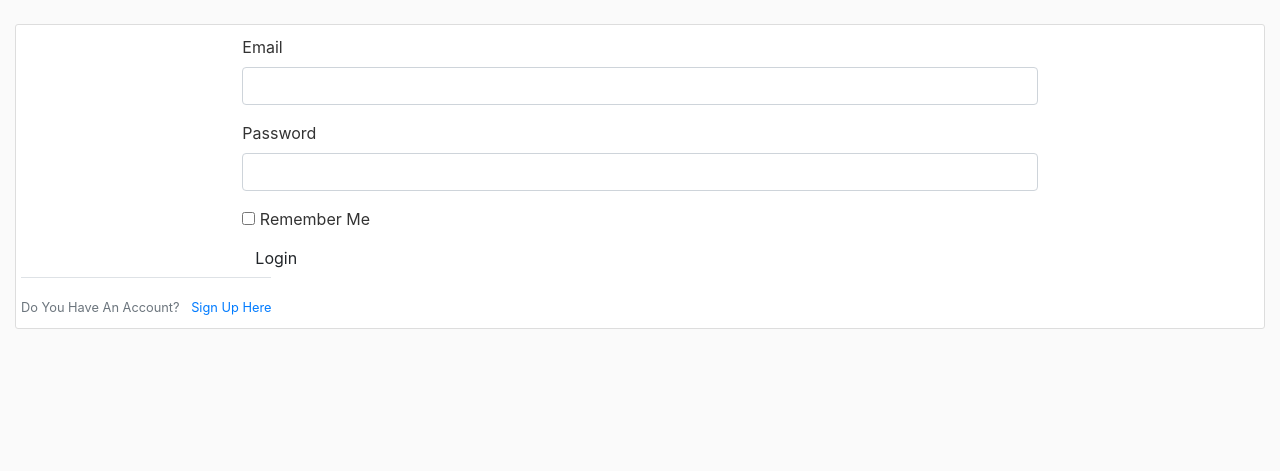
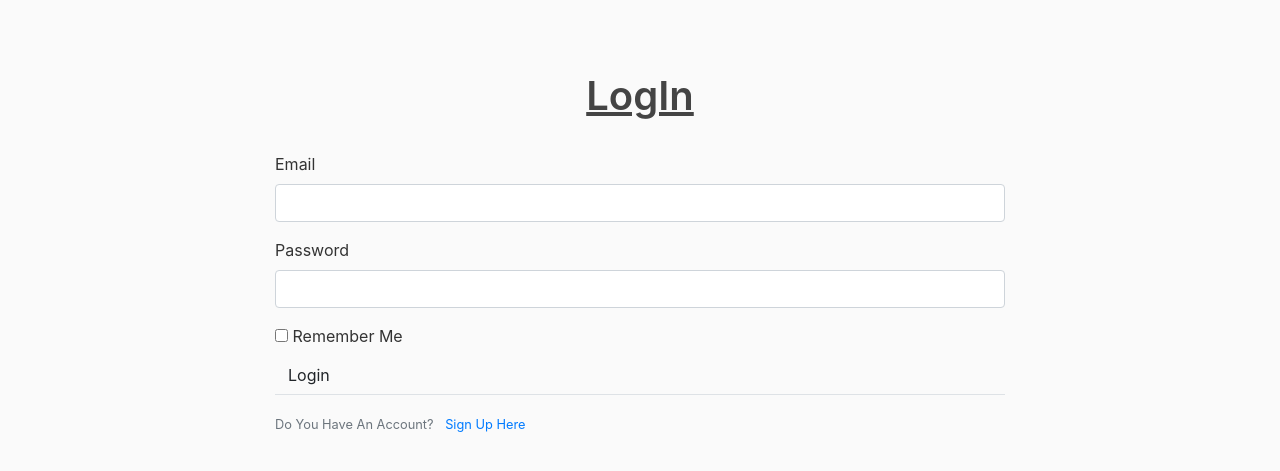
Before and after one commit to Nyakinyua/Pitches-pitched, a Flask app: page /login in a window 1280 px wide. Shown: the part 56-527 px from the top of the page. Run offline with Flask 2, Linux system fonts and the light colour scheme; some libraries are stand-ins or nearby versions.

Commit message:
add style to login.html

```diff
--- a/app/templates/login.html
+++ b/app/templates/login.html
@@ -2,10 +2,11 @@
 {% import 'bootstrap/wtf.html' as wtf%}
 
 {% block content %}
-<div class="content-section">
+<div class="container">
   <div class="row">
-    <div class="col-md-2"> </div>
-    <div class="col-md-8">
+    <div class="col-md-2"></div>
+    <div class="col-md-8"><br><br>
+
       <!--Flash message -->
       {% for message in get_flashed_messages() %}
       <div class="alert alert-danger">
@@ -14,9 +15,11 @@
       </div>
       {% endfor %}
       <!-- Login form -->
-      <form method="POST" action="">
+      <h3 style="text-align: center; font-size: 40px;font-weight: 600;text-decoration: underline;">LogIn</h3>
+
+      <form method="POST" action=""style="margin-top: 2em;">
         {{wtf.quick_form(login_form)}}
-    </div>
+
 
     <div class="border-top pt-3">
       <small class="text-muted">
@@ -25,6 +28,7 @@
     </div>
     </form>
   </div>
-
+  <div class="col-md-2"></div>
+</div>
 
   {% endblock%}
```
